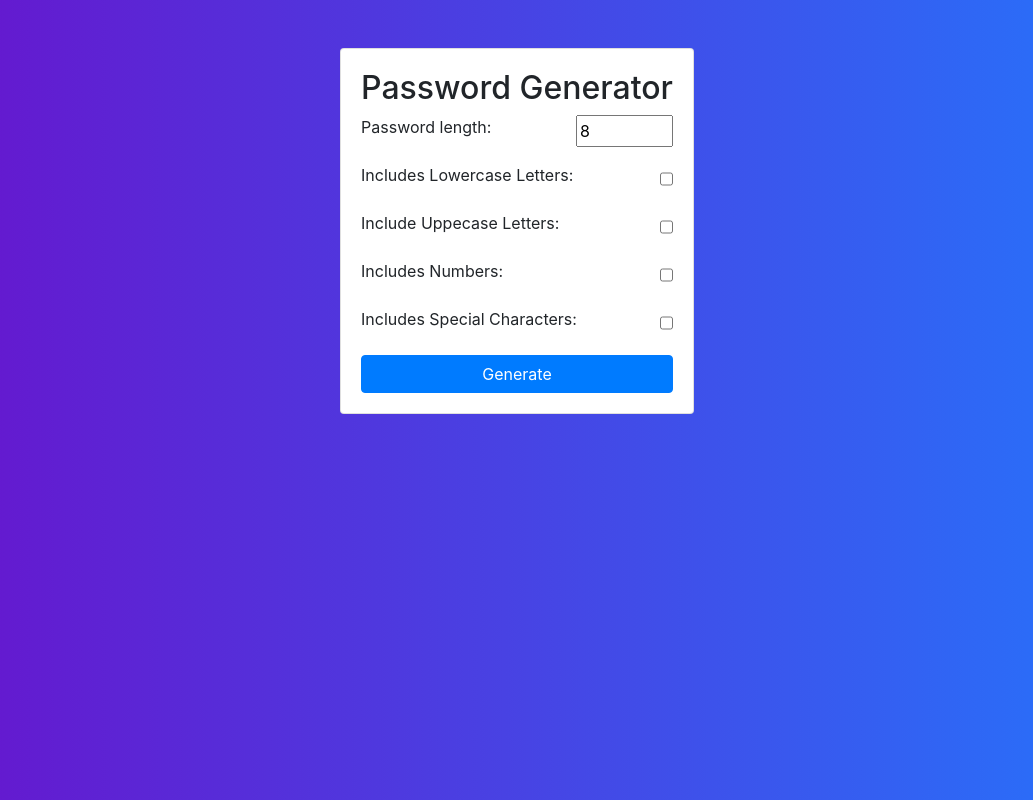
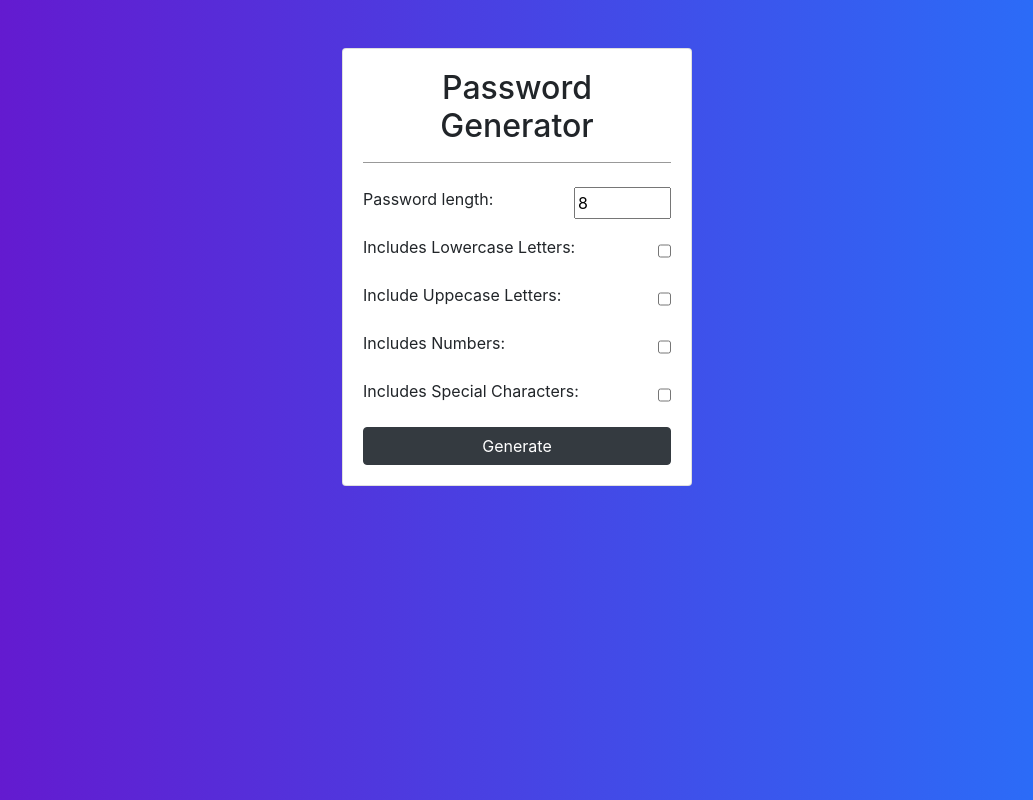
Before and after one commit to jakekravas/Password-Generator, a plain HTML site: page index.html in a window 1280 px wide. Shown: the whole page, without its empty margins (123-1156 px from the left). Drawn offline with nearby package versions, Linux system fonts and the light colour scheme.

Commit message:
Added more styling

```diff
--- a/Assets/style.css
+++ b/Assets/style.css
@@ -1,3 +1,7 @@
 body {
-    background:  -webkit-linear-gradient(left, #6a11cb, #2575fc);
+    background: -webkit-linear-gradient(left, #6a11cb, #2575fc);
 }
+
+h2 {
+    border-bottom: 1px solid #999;
+}
--- a/index.html
+++ b/index.html
@@ -12,14 +12,14 @@
 <body>
     <div class="container">
         <div class="row justify-content-center mt-5">
-            <div class="col-xs-4">
+            <div class="col-lg-4">
                 <div class="card card-form">
                     <div class="card-body">
                         <form>
-                            <h2>Password Generator</h2>
-                            <div class="form-group justify-content-between d-flex">
+                            <h2 class="pb-3 text-center">Password Generator</h2>
+                            <div class="form-group justify-content-between d-flex pt-3">
                                 <label>Password length:</label>
-                                <input id="pwLength" type="number" min="8" max="128" value="8">
+                                <input class="text-left" id="pwLength" type="number" min="8" max="128" value="8">
                             </div>
                             <div class="form-group justify-content-between d-flex">
                                 <label>Includes Lowercase Letters:</label>
@@ -37,7 +37,7 @@
                                 <label>Includes Special Characters:</label>
                                 <input type="checkbox" id="specialCheck">
                             </div>
-                            <button id="btn-generate" class="btn btn-primary btn-block" type="submit">Generate</button>
+                            <button id="btn-generate" class="btn btn-dark btn-block" type="submit">Generate</button>
                         </form>
                     </div>
                 </div>
```
